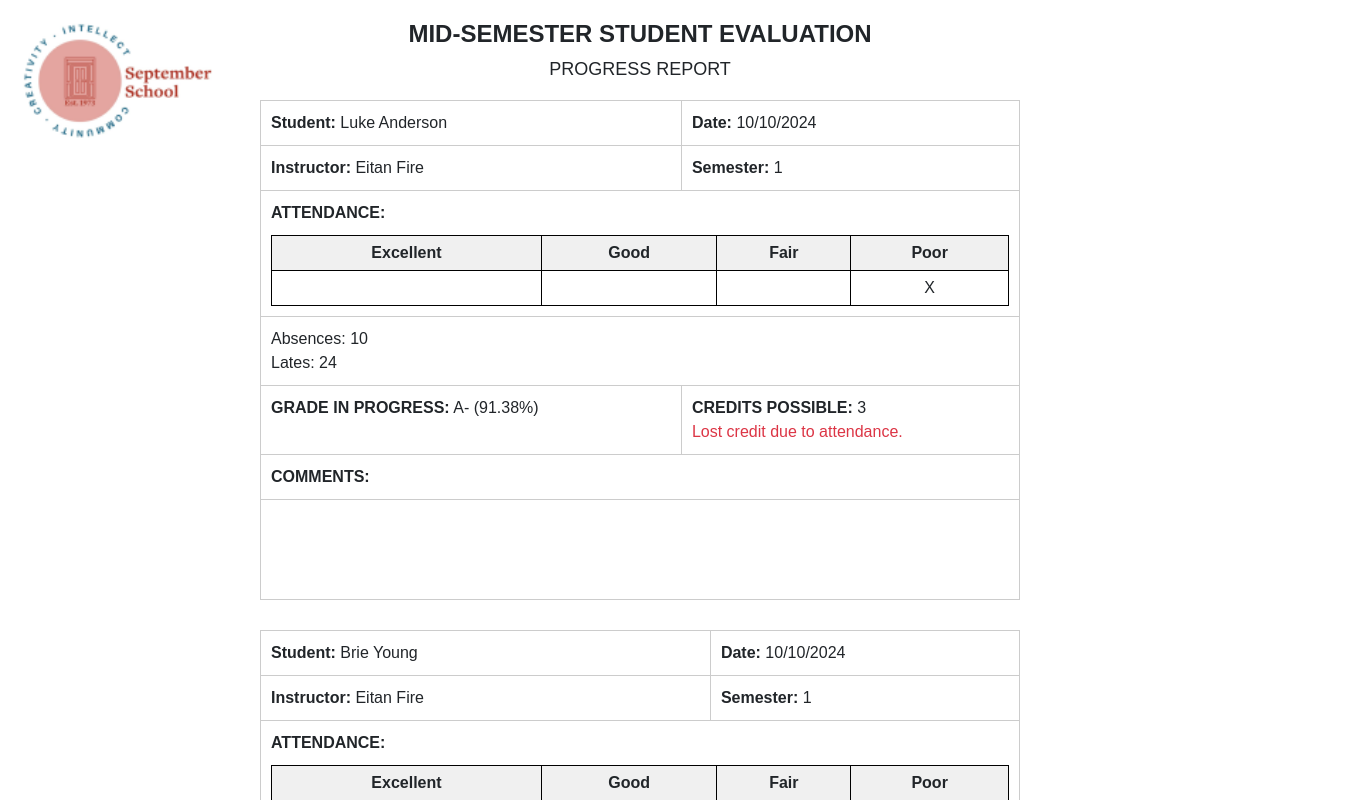
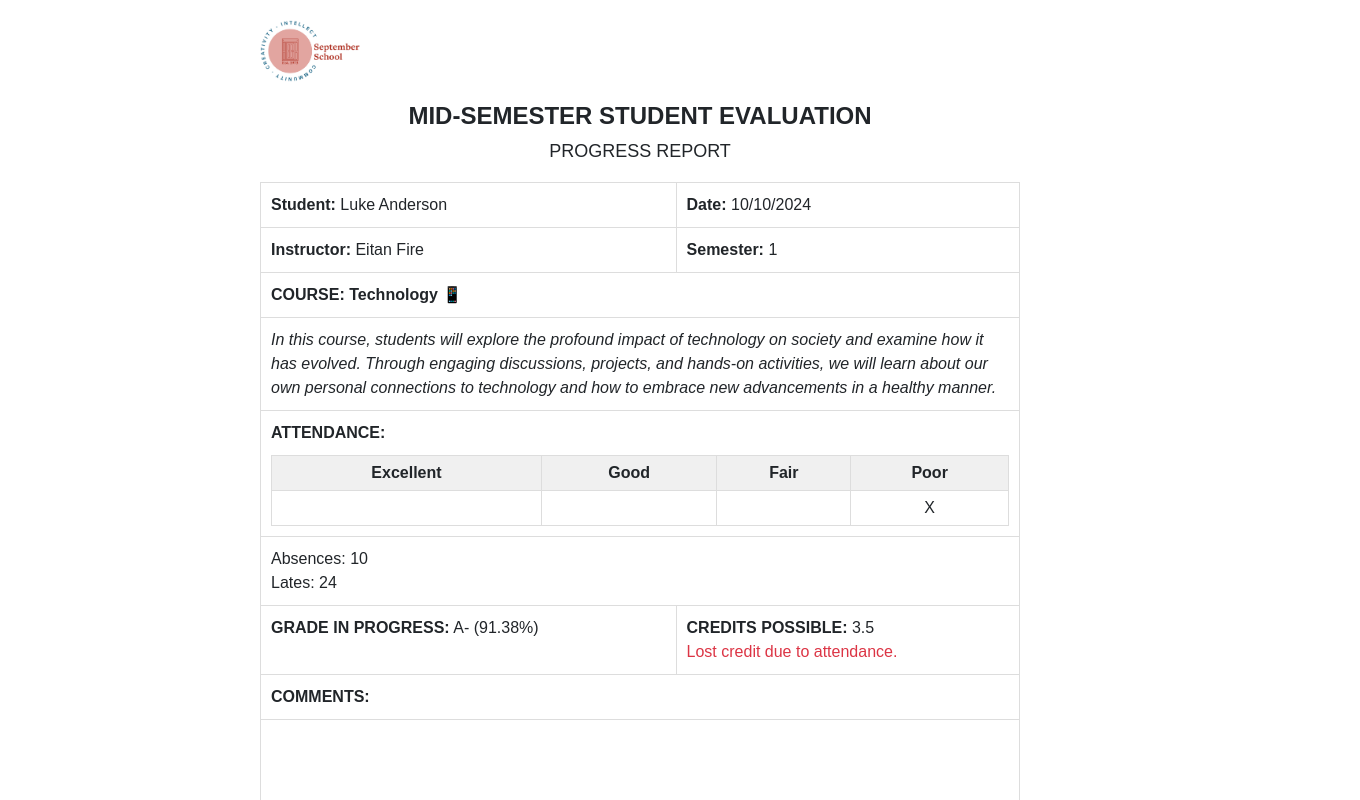
Before and after one commit to eitanfire/Progress-Report-Generator, a React (Vite) app: page / in a window 1280 px wide. Shown: the top 800 px of the page, 1360 px wide, since content can reach past the window. Built offline with nearby package versions, Linux system fonts and the light colour scheme.

Commit message:
display courseDescriptions

```diff
--- a/src/Report.css
+++ b/src/Report.css
@@ -6,10 +6,6 @@
 }
 
 .logo {
-  position: absolute;
-  top:0rem;
-  left: 0rem;
-  width: 85rem;
   z-index: -1;
 }
 
@@ -59,3 +55,41 @@
 .text-danger {
   color: red;
 }
+
+.report-container {
+  padding: 20px;
+}
+.logo {
+  width: 100px;
+  margin-bottom: 20px;
+}
+.heading {
+  text-align: center;
+  font-size: 24px;
+}
+.subheading {
+  text-align: center;
+  font-size: 18px;
+}
+.report-table {
+  margin: 20px 0;
+  width: 100%;
+  border-collapse: collapse;
+}
+.report-table td {
+  padding: 10px;
+  border: 1px solid #ddd;
+}
+.attendance-rating-table {
+  width: 100%;
+  border-collapse: collapse;
+}
+.attendance-rating-table th,
+.attendance-rating-table td {
+  border: 1px solid #ddd;
+  padding: 5px;
+  text-align: center;
+}
+.text-danger {
+  color: red;
+}
--- a/src/components/Report.tsx
+++ b/src/components/Report.tsx
@@ -2,9 +2,10 @@ import React, { useState, useEffect } from "react";
 import gradesData from "../grades.json";
 import gradeScaleData from "../utils/gradeScale.json";
 import attendanceData from "../utils/attendance.json";
-import Logo from "../assets/sept-school-logo.png";
+import Logo from "../assets/unnamed.jpg";
 import { calculateCredits } from "../utils/creditCalculator";
 import { rateAttendance, AttendanceRecord } from "../utils/attendanceRating";
+import courseDescriptions from "../utils/courseDescriptions";
 import "../Report.css";
 
 interface Student {
@@ -13,6 +14,15 @@ interface Student {
   email: string;
   overallGrade: number | null;
   attendance?: AttendanceRecord;
+  courseName: string;
+}
+
+interface RawStudent {
+  lastName: string;
+  firstName: string;
+  email: string;
+  overallGrade: string | null;
+  courseName?: string;
 }
 
 interface GradeScale {
@@ -26,34 +36,49 @@ const Report: React.FC = () => {
 
   useEffect(() => {
     // Process students and attendance data
-    const processedStudents = gradesData.students.map((student) => ({
+    const processedStudents: Student[] = (
+      gradesData.students as RawStudent[]
+    ).map((student) => ({
       ...student,
       overallGrade: student.overallGrade
         ? parseFloat(student.overallGrade)
         : null,
+      courseName:
+        student.courseName || attendanceData.courseName || "Unknown Course",
     }));
 
     const processedAttendance = attendanceData.studentAttendance.map(
       (student) => ({
         name: student.name,
-        absences: student.attendance[6], // Assuming index 6 corresponds to 'A' (Absences)
-        lates: student.attendance[3] + student.attendance[4], // Assuming indices 3 and 4 correspond to 'L' and 'LE' (Lates)
+        absences:
+          student.attendance[attendanceData.attendanceCategories.indexOf("A")],
+        lates:
+          student.attendance[attendanceData.attendanceCategories.indexOf("L")] +
+          student.attendance[attendanceData.attendanceCategories.indexOf("LE")],
       })
     );
 
-    // Combine attendance data with students
-    const studentsWithAttendance = processedStudents.map((student) => {
-      const attendanceRecord = processedAttendance.find(
-        (record) =>
-          record.name.toLowerCase() === student.firstName.toLowerCase()
-      );
-      return { ...student, attendance: attendanceRecord };
-    });
+    const studentsWithAttendance: Student[] = processedStudents.map(
+      (student) => {
+        const attendanceRecord = processedAttendance.find(
+          (record) =>
+            record.name.toLowerCase() === student.firstName.toLowerCase()
+        );
+        return {
+          ...student,
+          attendance: attendanceRecord
+            ? {
+                absences: attendanceRecord.absences,
+                lates: attendanceRecord.lates,
+              }
+            : undefined,
+        };
+      }
+    );
 
-    // Set the processed students and grade scale into state
     setStudents(studentsWithAttendance);
     setGradeScale(gradeScaleData.gradeScale);
-  }, []); // Empty dependency array means this will run once when the component mounts
+  }, []);
 
   const formatGrade = (grade: number | null): string => {
     if (grade === null) return "N/A";
@@ -107,6 +132,14 @@ const Report: React.FC = () => {
           ? rateAttendance(student.attendance)
           : "No attendance data";
 
+        const courseInfo = courseDescriptions[
+          student.courseName.toLowerCase()
+        ] || {
+          name: student.courseName,
+          emoji: "📚",
+          description: "No description available for this course.",
+        };
+
         return (
           <table key={index} className="report-table">
             <tbody>
@@ -125,6 +158,18 @@ const Report: React.FC = () => {
                 </td>
                 <td>
                   <strong>Semester:</strong> 1
+                </td>
+              </tr>
+              <tr>
+                <td colSpan={2}>
+                  <strong>
+                    COURSE: {courseInfo.name} {courseInfo.emoji}
+                  </strong>
+                </td>
+              </tr>
+              <tr>
+                <td colSpan={2}>
+                  <em>{courseInfo.description}</em>
                 </td>
               </tr>
               <tr>
--- a/src/utils/attendance.json
+++ b/src/utils/attendance.json
@@ -1,5 +1,5 @@
 {
-  "courseName": "PERSONAL FINANCE",
+  "courseName": "Technology",
   "attendanceCategories": ["P", "PH", "PC", "L", "LE", "NP", "A", "M"],
   "studentAttendance": [
     {
--- a/src/utils/attendanceRating.ts
+++ b/src/utils/attendanceRating.ts
@@ -3,22 +3,9 @@ export interface AttendanceRecord {
   lates: number;
 }
 
-export function rateAttendance(attendance: AttendanceRecord): string {
-  const totalSessions = 14; // The total number of class sessions
-  const { absences, lates } = attendance;
-
-  // Combine absences and lates (each 5 lates equals 1 absence equivalent)
-  const lateEquivalents = Math.floor(lates / 5);
-  const totalAbsenceImpact = absences + lateEquivalents;
-
-  // Define the rating thresholds
-  if (totalAbsenceImpact <= 1) {
-    return "Excellent";
-  } else if (totalAbsenceImpact <= 3) {
-    return "Good";
-  } else if (totalAbsenceImpact <= 6) {
-    return "Fair";
-  } else {
-    return "Poor";
-  }
-}
+export const rateAttendance = (attendance: AttendanceRecord): string => {
+  if (attendance.absences < 3 && attendance.lates < 5) return "Excellent";
+  if (attendance.absences < 6 && attendance.lates < 10) return "Good";
+  if (attendance.absences < 9 && attendance.lates < 15) return "Fair";
+  return "Poor";
+};
--- /dev/null
+++ b/src/utils/courseDescriptions.ts
@@ -0,0 +1,28 @@
+interface CourseDescription {
+  name: string;
+  emoji: string;
+  description: string;
+}
+
+const courseDescriptions: { [key: string]: CourseDescription } = {
+  "world history": {
+    name: "World History",
+    emoji: "🗺️",
+    description:
+      "From prehistory to the present, this class will explore the events that changed our world. In this course, we will work forward chronologically to understand the pivotal aspects of history as well as consider the study of history itself.",
+  },
+  technology: {
+    name: "Technology",
+    emoji: "📱",
+    description:
+      "In this course, students will explore the profound impact of technology on society and examine how it has evolved. Through engaging discussions, projects, and hands-on activities, we will learn about our own personal connections to technology and how to embrace new advancements in a healthy manner.",
+  },
+  government: {
+    name: "Government",
+    emoji: "🗽",
+    description:
+      "Students will study the American government's purposes, principles, and practices as established by the Constitution. Students are expected to understand their rights and responsibilities as citizens and how to exercise these rights and responsibilities in local, state, and national government. Students will learn the structure and processes of the state of Colorado's government and various local governments.",
+  },
+};
+
+export default courseDescriptions;
--- a/src/utils/creditCalculator.ts
+++ b/src/utils/creditCalculator.ts
@@ -1,27 +1,8 @@
-interface AttendanceRecord {
+export const calculateCredits = (attendance: {
   absences: number;
   lates: number;
-}
-
-export function calculateCredits(attendance: AttendanceRecord): number {
-  const MAX_CREDITS = 4;
-  const ABSENCES_PER_CREDIT_LOSS = 8;
-  const LATES_PER_ABSENCE = 5;
-
-  // Convert lates to equivalent absences
-  const totalAbsences =
-    attendance.absences + Math.floor(attendance.lates / LATES_PER_ABSENCE);
-
-  // Calculate credits lost
-  const creditsLost = Math.floor(totalAbsences / ABSENCES_PER_CREDIT_LOSS);
-
-  // Calculate final credits
-  const finalCredits = Math.max(MAX_CREDITS - creditsLost, 0);
-
-  return finalCredits;
-}
-
-// Example usage:
-// const attendance = { absences: 3, lates: 7 };
-// const credits = calculateCredits(attendance);
-// console.log(credits); // Output: 3
+}) => {
+  if (attendance.absences > 10) return 3;
+  if (attendance.absences > 5) return 3.5;
+  return 4; // Max credits
+};
```
